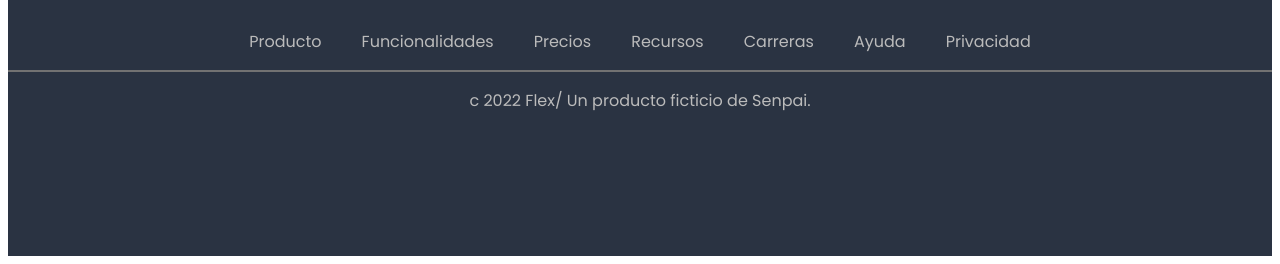
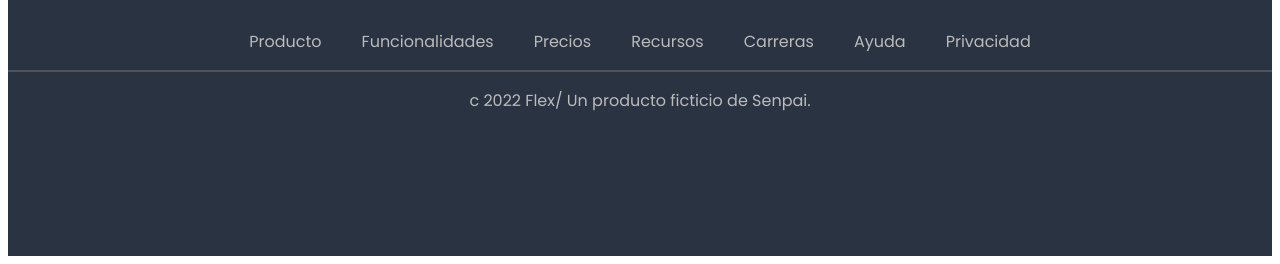
Before and after one commit to SnakeAntos/ProyectoIntegradorSenpai, a plain HTML site: page index.html in a window 1280 px wide. Shown: the part 2185-2449 px from the top of the page. Drawn offline with Linux system fonts and the light colour scheme.

Commit message:
Pequeño cambio linea opacidad Federico

```diff
--- a/index.css
+++ b/index.css
@@ -303,10 +303,9 @@ h1 {
   width: 65%;
 }
 .line{
-  width: 100%;
-  background-color: #727272;
-  height: 2px;
-}
+    width: 100%;
+    height: 2px;
+    background-image: linear-gradient(to bottom, rgba(114, 114, 114, 0.1) 0%, rgba(114, 114, 114, 0.9) 50%, rgba(114, 114, 114, 0.1) 100%);}
 .footerCopyRightText{
   color: rgb(187, 187, 187);
 }
```
